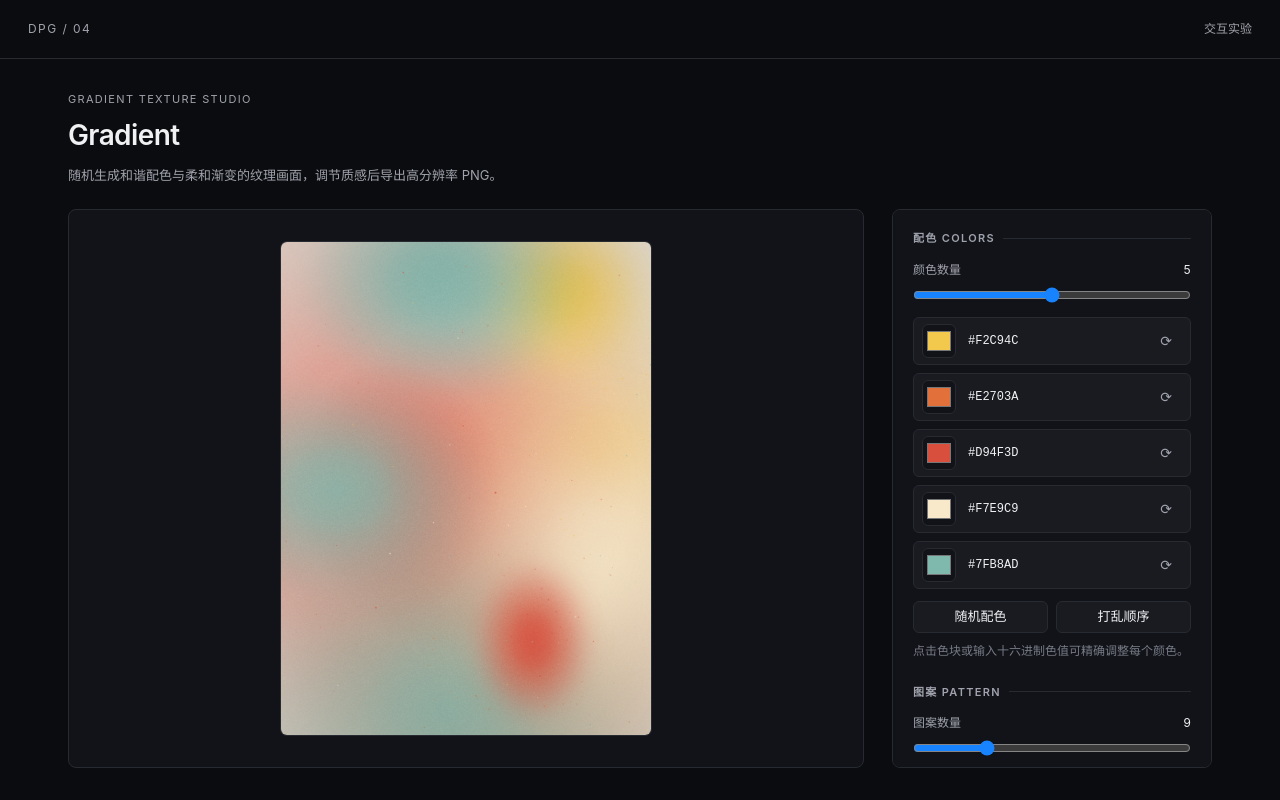
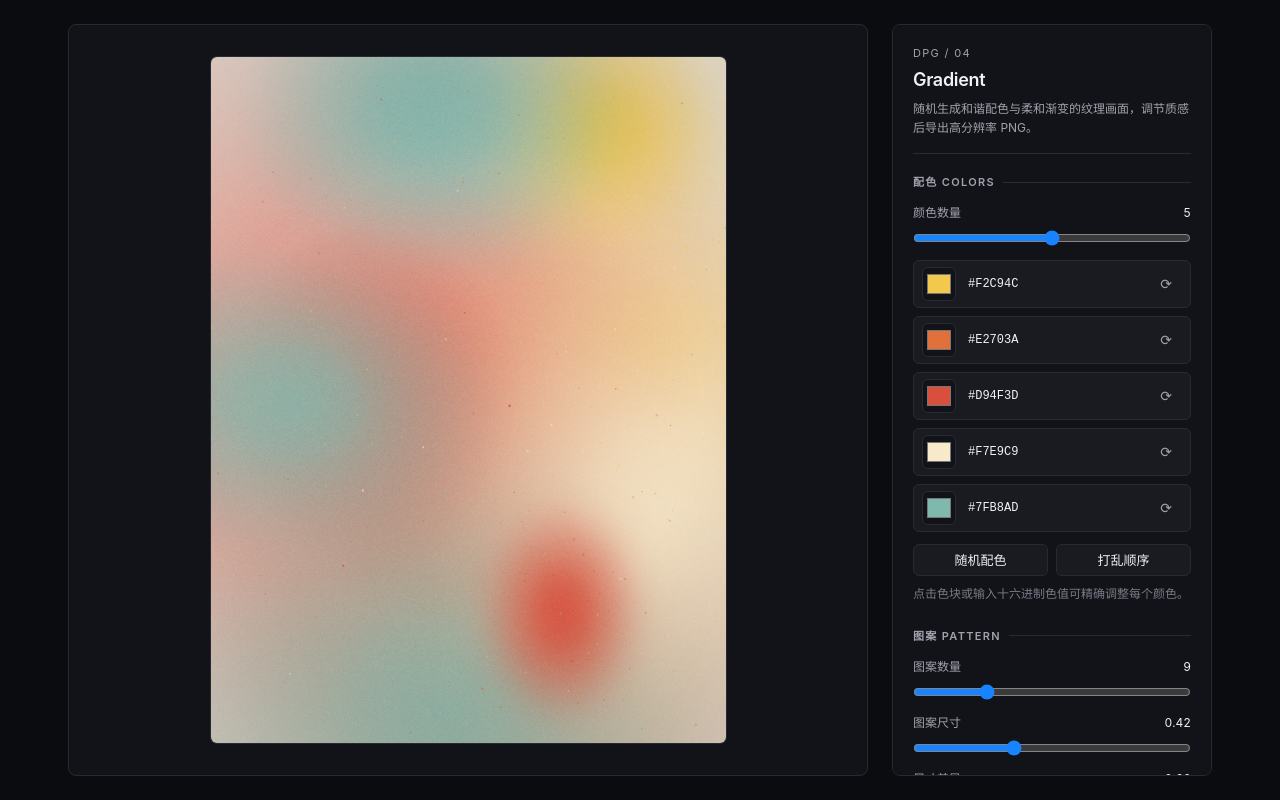
Before and after one commit to Jivafox/DPG, a website: page tools/gradient/index.html in a window 1280 px wide. Drawn offline with Linux system fonts and the light colour scheme.

Commit message:
fix: move gradient brand block into control panel
移除独立页眉与标题区，与既有工具布局一致：
紧凑标识块收于参数面板顶部，预览区占满剩余视口。

```diff
--- a/tools/gradient/index.html
+++ b/tools/gradient/index.html
@@ -6,11 +6,7 @@
 <link rel="stylesheet" href="./styles.css">
 </head>
 <body>
-<header><span class="brand">DPG / 04</span><span class="edition">交互实验</span></header>
 <main>
-<div class="eyebrow">GRADIENT TEXTURE STUDIO</div>
-<h1>Gradient</h1>
-<p class="intro">随机生成和谐配色与柔和渐变的纹理画面，调节质感后导出高分辨率 PNG。</p>
 <div class="workbench">
   <section class="stage-panel" aria-label="渐变预览">
     <div class="stage">
@@ -20,6 +16,11 @@
     </div>
   </section>
   <aside aria-label="生成参数">
+    <div class="brand">
+      <p class="eyebrow">DPG / 04</p>
+      <h1>Gradient</h1>
+      <p class="intro">随机生成和谐配色与柔和渐变的纹理画面，调节质感后导出高分辨率 PNG。</p>
+    </div>
     <div class="section">
       <div class="section-title">配色 Colors</div>
       <div class="row">
--- a/tools/gradient/styles.css
+++ b/tools/gradient/styles.css
@@ -6,16 +6,14 @@ button{cursor:pointer}
 button:disabled{cursor:default;opacity:.4}
 button:focus-visible,input:focus-visible,select:focus-visible{outline:2px solid var(--accent);outline-offset:2px}
 
-header{display:flex;justify-content:space-between;align-items:center;padding:20px 28px;border-bottom:1px solid var(--line);color:var(--muted);font-size:12px}
-.brand{letter-spacing:.12em}
-.edition{font-size:12px}
+main{max-width:1200px;margin:auto;padding:24px 28px}
+.workbench{display:grid;grid-template-columns:minmax(0,1fr) 320px;gap:24px;align-items:start}
 
-main{max-width:1200px;margin:auto;padding:32px 28px}
-.eyebrow{color:var(--muted);font-size:11px;letter-spacing:.12em}
-h1{font-size:28px;letter-spacing:-.6px;margin:6px 0 10px;font-weight:600}
-.intro{color:var(--muted);margin:0 0 24px;font-size:13px}
-
-.workbench{display:grid;grid-template-columns:minmax(0,1fr) 320px;gap:28px;align-items:start}
+/* 面板内的紧凑标识块（与其他工具一致） */
+.brand{margin-bottom:20px;padding-bottom:16px;border-bottom:1px solid var(--line)}
+.brand .eyebrow{color:var(--muted);font-size:11px;letter-spacing:.12em}
+.brand h1{font-size:18px;letter-spacing:-.3px;margin:4px 0 6px;font-weight:600}
+.brand .intro{color:var(--muted);font-size:12px;line-height:1.6}
 
 /* 桌面端：预览区固定，仅参数面板滚动 */
 @media(min-width:861px){
@@ -70,9 +68,7 @@ select{width:100%;height:38px;background:var(--elevated);color:var(--text);borde
   .stage{min-height:52vh}
 }
 @media(max-width:520px){
-  header{padding:16px 20px}
-  main{padding:24px 20px}
-  h1{font-size:24px}
+  main{padding:20px}
   .workbench{gap:16px}
   .stage-panel{padding:12px}
   .stage{min-height:44vh}
```
Also changed, not shown: docs/qa/GRADIENT.md (+1 -1 lines).
